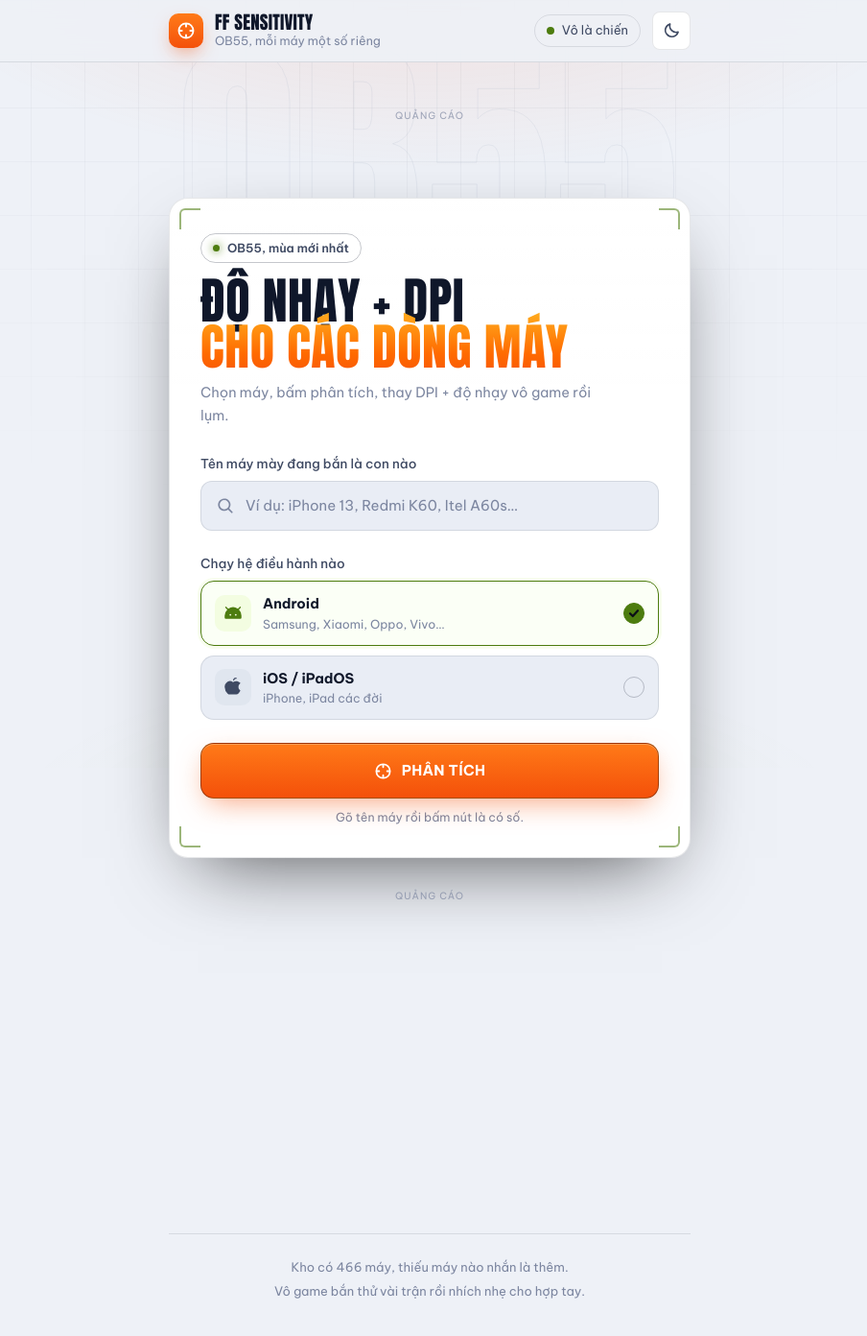
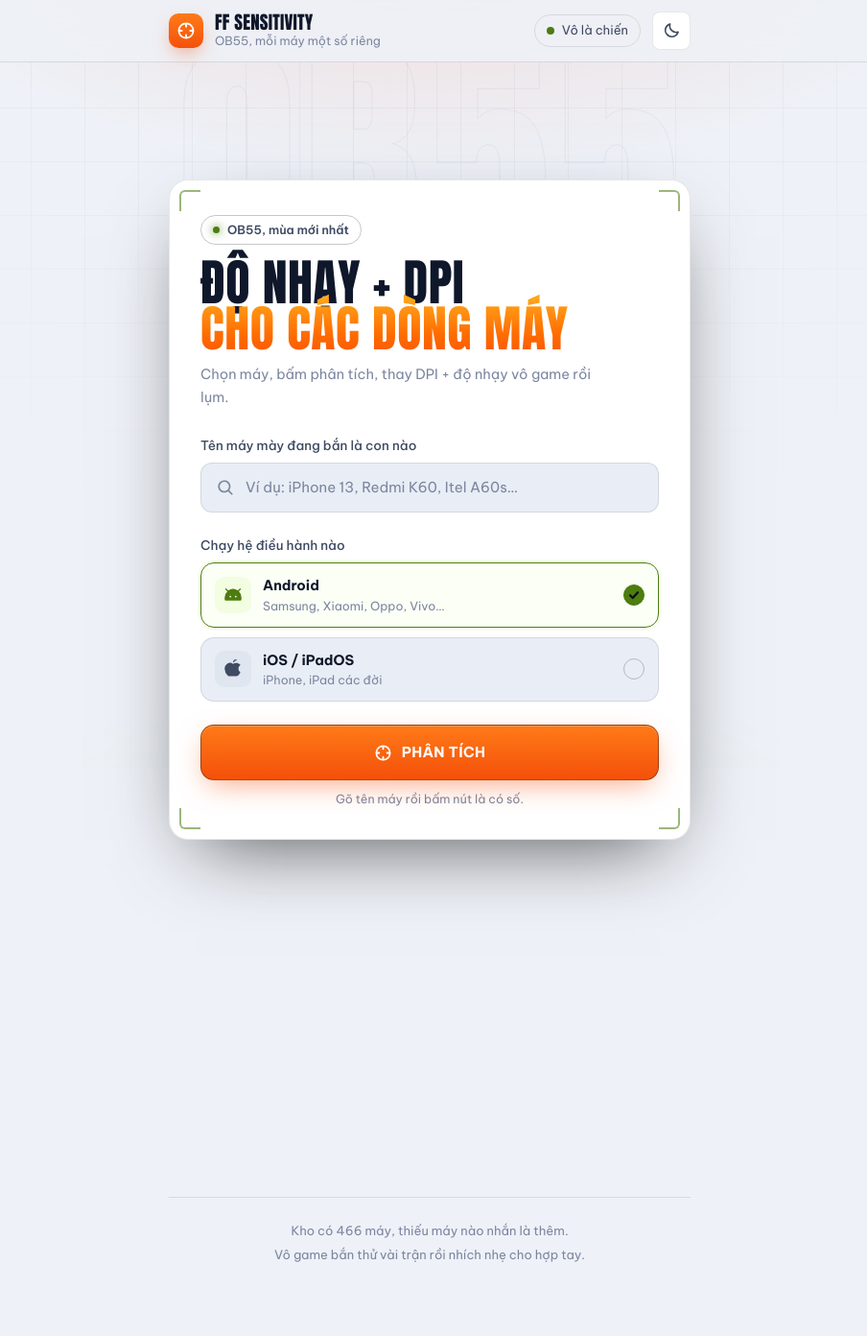
Before and after one commit to kusding1/ff-sensitivity, a Next.js app: page / in a window 1280 px wide. Shown: the top 1392 px of the page at 96% size, without its empty margins (192-1096 px from the left). Built offline with nearby package versions, Linux system fonts and the light colour scheme.

Commit message:
fix ads: render inline sequential loader so atOptions khong bi xung dot

```diff
--- a/components/ads.tsx
+++ b/components/ads.tsx
@@ -1,92 +1,78 @@
-"use client";
-
-import { useEffect, useRef } from "react";
-
-// Banner Adsterra (atOptions + invoke.js) chay bang document.write nen
-// khong nap truc tiep vao React duoc — moi banner chay trong 1 iframe
-// rieng, tranh xung dot bien toan cuc atOptions khi co nhieu banner.
-function AdIframe({
-  adKey,
-  width,
-  height,
-}: {
+type AdBannerProps = {
+  slotId: string;
   adKey: string;
   width: number;
   height: number;
-}) {
-  const ref = useRef<HTMLDivElement>(null);
+};
 
-  useEffect(() => {
-    const host = ref.current;
-    if (!host || host.dataset.done) return;
-    host.dataset.done = "1";
-    const frame = document.createElement("iframe");
-    frame.width = String(width);
-    frame.height = String(height);
-    frame.setAttribute("scrolling", "no");
-    frame.setAttribute("title", "quang cao");
-    frame.style.border = "0";
-    frame.style.display = "block";
-    host.appendChild(frame);
-    const doc = frame.contentDocument;
-    if (doc) {
-      doc.open();
-      doc.write(
-        '<script type="text/javascript">atOptions={' +
-          "'key':'" +
-          adKey +
-          "'," +
-          "'format':'iframe'," +
-          "'height':" +
-          height +
-          "," +
-          "'width':" +
-          width +
-          ",'params':{}};<\/script>" +
-          '<script type="text/javascript" src="https://www.highrevenueformat.com/' +
-          adKey +
-          '/invoke.js"><\/script>'
-      );
-      doc.close();
-    }
-    return () => {
-      if (frame.parentNode === host) host.removeChild(frame);
-      delete host.dataset.done;
+function AdBanner({ slotId, adKey, width, height }: AdBannerProps) {
+  const loader = `
+window.__kusdingAdChain = window.__kusdingAdChain || Promise.resolve();
+window.__kusdingAdChain = window.__kusdingAdChain.then(function () {
+  return new Promise(function (resolve) {
+    var host = document.getElementById(${JSON.stringify(slotId)});
+    if (!host) { resolve(); return; }
+    window.atOptions = {
+      key: ${JSON.stringify(adKey)},
+      format: 'iframe',
+      height: ${height},
+      width: ${width},
+      params: {}
     };
-  }, [adKey, width, height]);
+    var s = document.createElement('script');
+    s.async = true;
+    s.src = ${JSON.stringify(`https://www.highrevenueformat.com/${adKey}/invoke.js`)};
+    s.onload = function () { resolve(); };
+    s.onerror = function () { resolve(); };
+    host.appendChild(s);
+  });
+});
+`.trim();
 
   return (
-    <div className="flex flex-col items-center gap-1" aria-label="quang cao">
-      <span className="text-[10px] uppercase tracking-widest text-[var(--mute)] opacity-70">
-        quảng cáo
-      </span>
-      <div ref={ref} style={{ width, height }} className="overflow-hidden" />
-    </div>
+    <>
+      <div
+        id={slotId}
+        className="mx-auto overflow-hidden"
+        style={{ width, height }}
+        aria-label="quảng cáo"
+      />
+      <script dangerouslySetInnerHTML={{ __html: loader }} />
+    </>
   );
 }
 
 export function Banner160x300() {
-  return <AdIframe adKey="ae9e3c7650944328704b8ff8b6216379" width={160} height={300} />;
+  return (
+    <AdBanner
+      slotId="ad-slot-160x300"
+      adKey="ae9e3c7650944328704b8ff8b6216379"
+      width={160}
+      height={300}
+    />
+  );
 }
 
 export function Banner320x50() {
-  return <AdIframe adKey="c15d6fad75117701998a200c0f50d097" width={320} height={50} />;
+  return (
+    <AdBanner
+      slotId="ad-slot-320x50"
+      adKey="c15d6fad75117701998a200c0f50d097"
+      width={320}
+      height={50}
+    />
+  );
 }
 
-const NATIVE_ID = "container-e24456cd94681bb1d5b1587590888fc4";
-const NATIVE_SRC =
-  "https://pl31455641.profitableratecpmnetwork.com/e24456cd94681bb1d5b1587590888fc4/invoke.js";
-
 export function NativeBanner() {
-  useEffect(() => {
-    if (document.querySelector(`script[data-native-ads="${NATIVE_ID}"]`))
-      return;
-    const s = document.createElement("script");
-    s.async = true;
-    s.setAttribute("data-cfasync", "false");
-    s.setAttribute("data-native-ads", NATIVE_ID);
-    s.src = NATIVE_SRC;
-    document.body.appendChild(s);
-  }, []);
-  return <div id={NATIVE_ID} className="mx-auto w-full" />;
+  return (
+    <>
+      <div id="container-e24456cd94681bb1d5b1587590888fc4" className="mx-auto w-full" />
+      <script
+        async
+        data-cfasync="false"
+        src="https://pl31455641.profitableratecpmnetwork.com/e24456cd94681bb1d5b1587590888fc4/invoke.js"
+      />
+    </>
+  );
 }
```
